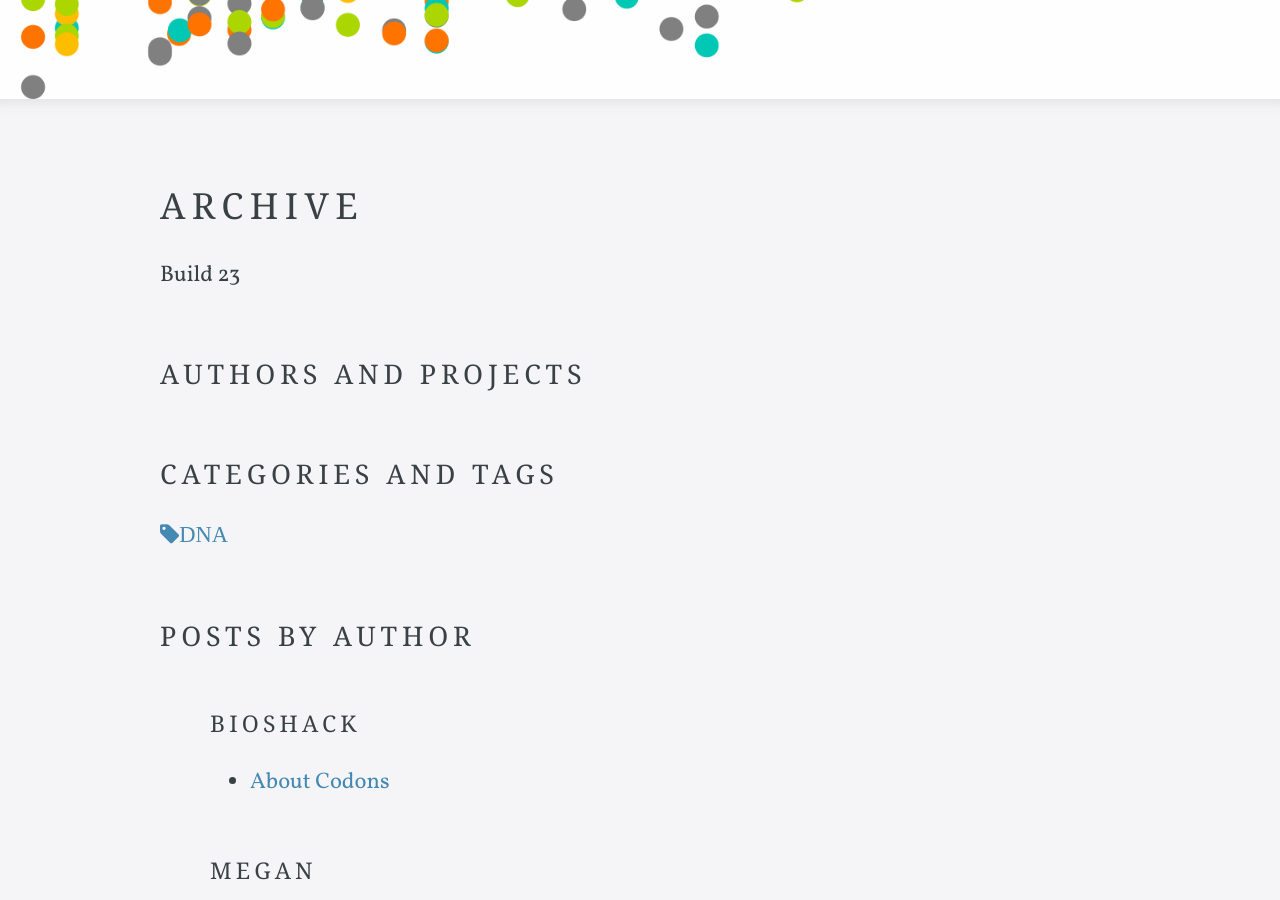
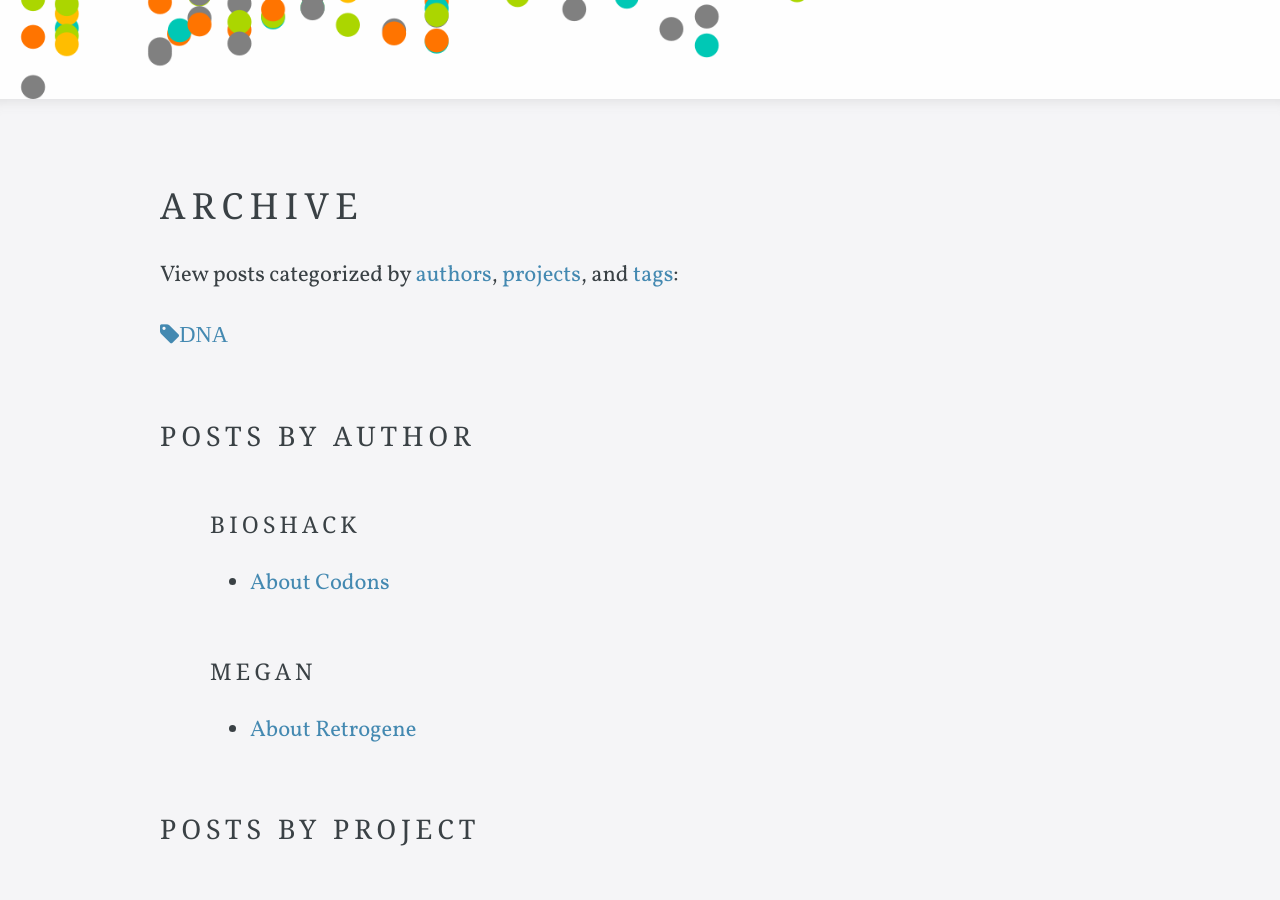
Before and after one commit to bioshack/d8a, a Jekyll site: the page built from pages/archive.html, in a window 1280 px wide and 900 px high, scrolled down 321 px. Built offline with Jekyll 4.4.1, drawn with Linux system fonts in a browser that asks for light colours; some web fonts are replaced.

Commit message:
Add links

```diff
--- a/_includes/post-summary.html
+++ b/_includes/post-summary.html
@@ -12,7 +12,7 @@
       {% if include.post.author %}
       {% assign author_id = include.post.author | prepend: "/people/" | append: "/" %}
       {% assign author = site.people | where: "url", author_id | first %}
-      <img src="{% include relative-src.html src=author.image %}" alt="Photo of {{ author.name }}" width="30" height="30"> <a href="{{ site.baseurl }}/archive/#{{ author.name | slugify }}">{{ author.name }}</a> &nbsp; &nbsp;
+      <img src="{% include relative-src.html src=author.image %}" alt="Photo of {{ author.name }}" width="30" height="30"> <a href="{{ site.baseurl }}/archive/#{{ author.name | slugify }}">{{ author.name }}</a>&nbsp; &nbsp;
       {% endif %}
 
       {% if include.post.project %}
--- a/pages/archive.html
+++ b/pages/archive.html
@@ -8,7 +8,13 @@ show_in_navigation: false
 ---
 
 <p>
-  Build 23
+  View posts categorized by <a href="#authors">authors</a>, <a href="#projects">projects</a>, and <a href="#tags">tags</a>:
+</p>
+
+<p>
+  {% for tag in site.tags %}
+    <a href="#{{ tag[0] | slugify }}" class="fa fa-tag">{{ tag[0] }}</a> &nbsp;
+  {% endfor %}
 </p>
 
 {% capture rawauthors %}{% for post in site.posts %}{% if post.author %}{{ post.author }}|{% endif %}{% endfor %}{% endcapture %}
@@ -17,22 +23,8 @@ show_in_navigation: false
 {% capture rawprojects %}{% for post in site.posts %}{% if post.project %}{{ post.project }}|{% endif %}{% endfor %}{% endcapture %}
 {% assign projects = rawprojects | split:'|' | sort %}
 
-<h3>Authors and Projects</h3>
-<p>
-  {% for category in site.categories %}
-    <a href="#{{ category[0] | slugify }}" class="fa fa-tag">{{ category[0] }}</a> &nbsp;
-  {% endfor %}
-</p>
-
-<h3>Categories and Tags</h3>
-<p>
-  {% for tag in site.tags %}
-    <a href="#{{ tag[0] | slugify }}" class="fa fa-tag">{{ tag[0] }}</a> &nbsp;
-  {% endfor %}
-</p>
-
-<h3>Posts by Author</h3>
-<div class="tag-list" id="site-authors">
+<h3 id="authors">Posts by Author</h3>
+<div class="tag-list">
 {% for author in authors %}
   {% capture rawposts %}{% for post in site.posts %}{% if post.author == author %}{{ post.title }}*{{ post.url }}|{% endif %}{% endfor %}{% endcapture %}
   {% assign posts = rawposts | split:'|' | sort %}
@@ -46,8 +38,8 @@ show_in_navigation: false
 {% endfor %}
 </div>
 
-<h3>Posts by Project</h3>
-<div class="tag-list" id="site-projects">
+<h3 id="projects">Posts by Project</h3>
+<div class="tag-list">
 {% for project in projects %}
   {% capture rawposts %}{% for post in site.posts %}{% if post.project == project %}{{ post.title }}*{{ post.url }}|{% endif %}{% endfor %}{% endcapture %}
   {% assign posts = rawposts | split:'|' | sort %}
@@ -61,8 +53,8 @@ show_in_navigation: false
 {% endfor %}
 </div>
 
-<h3>Posts by Tag</h3>
-<div class="tag-list" id="site-tags">
+<h3 id="tags">Posts by Tag</h3>
+<div class="tag-list">
 {% for tag in site.tags %}
   <h4 id="{{ tag[0] | slugify }}">{{ tag[0] }}</h4>
   <ul>
```
